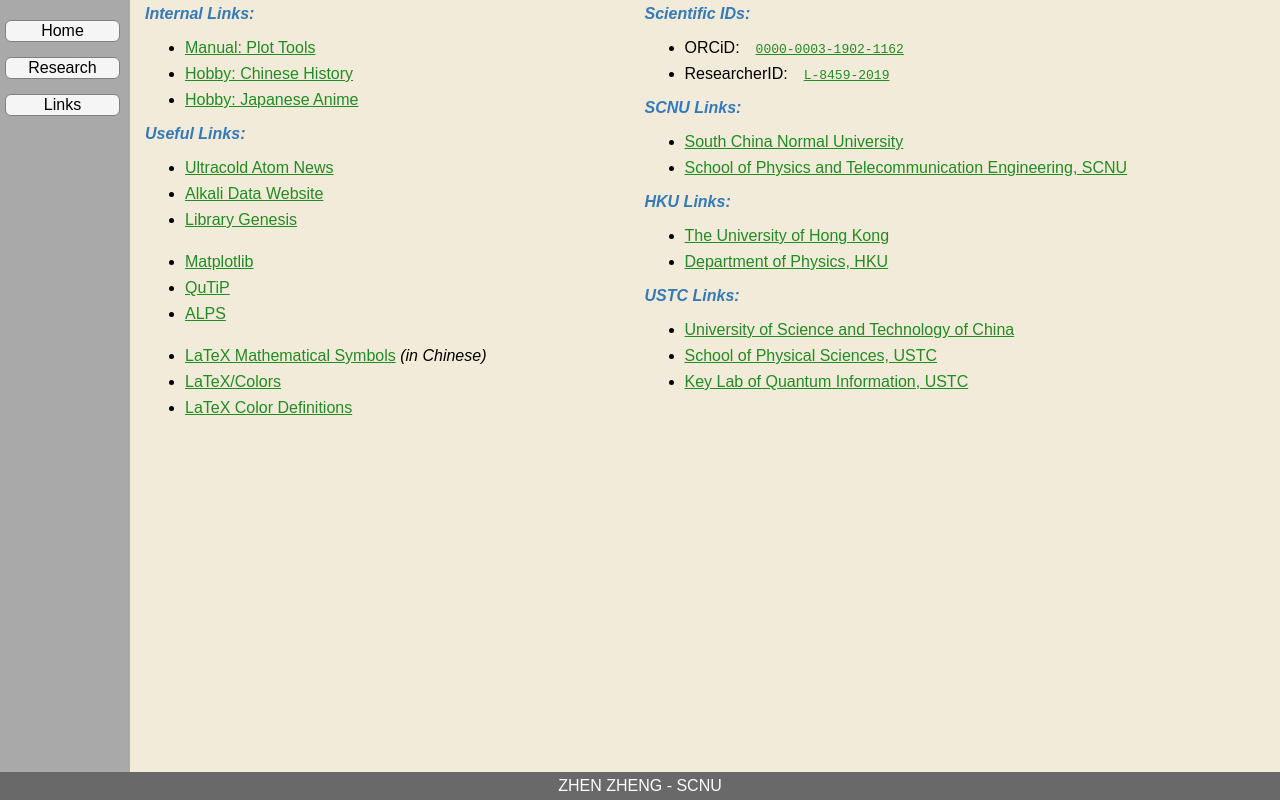
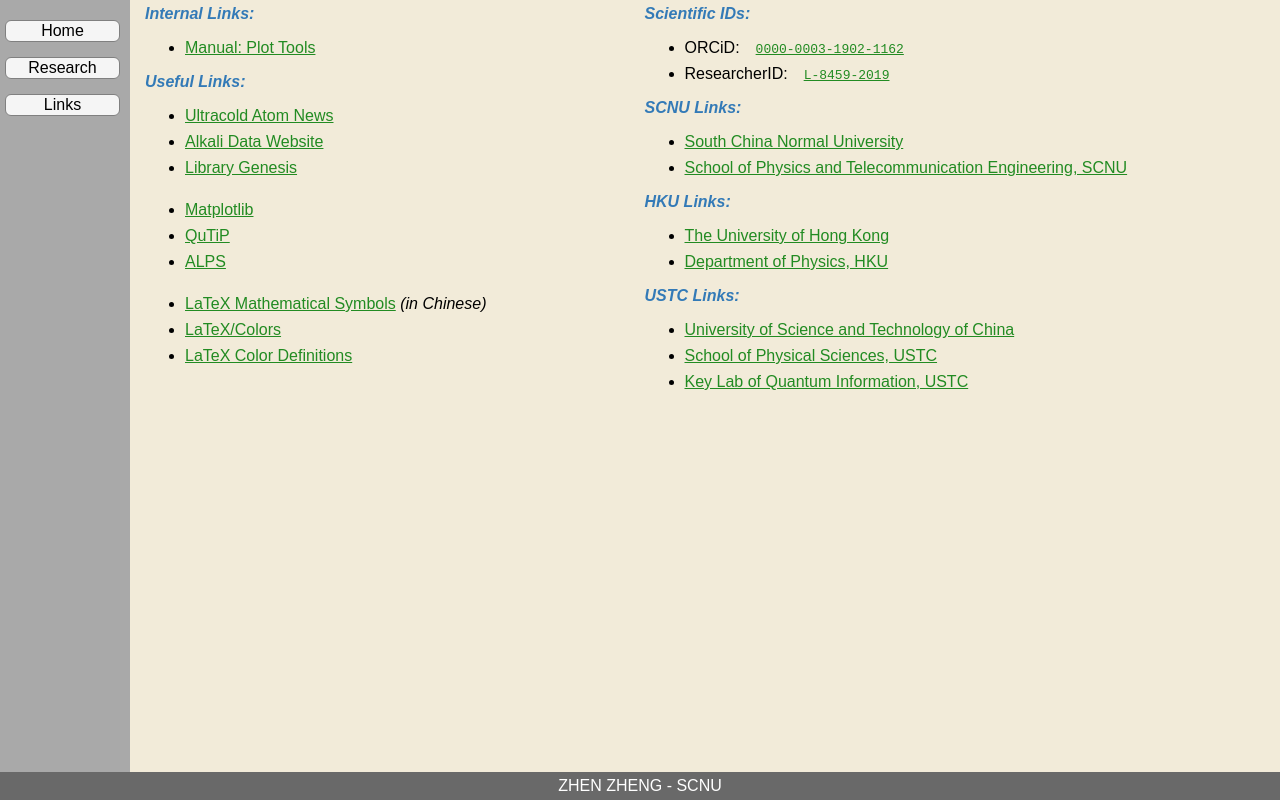
Before and after one commit to yoihacon/yoihacon.github.io, a plain HTML site: page link.html in a window 1280 px wide. Drawn offline with Linux system fonts and the light colour scheme.

Commit message:
Update link.html

```diff
--- a/link.html
+++ b/link.html
@@ -14,8 +14,8 @@
 				<div class="SecTitle">Internal Links:</div>
 				<ul>
 					<li><a href="./format.html">Manual: Plot Tools</a></li>
-					<li><a href="./history.html">Hobby: Chinese History</a></li>
-					<li><a href="./anime.html">Hobby: Japanese Anime</a></li>
+<!-- 					<li><a href="./history.html">Hobby: Chinese History</a></li>
+					<li><a href="./anime.html">Hobby: Japanese Anime</a></li> -->
 				</ul>
 
 				<div class="SecTitle">Useful Links:</div>
```
